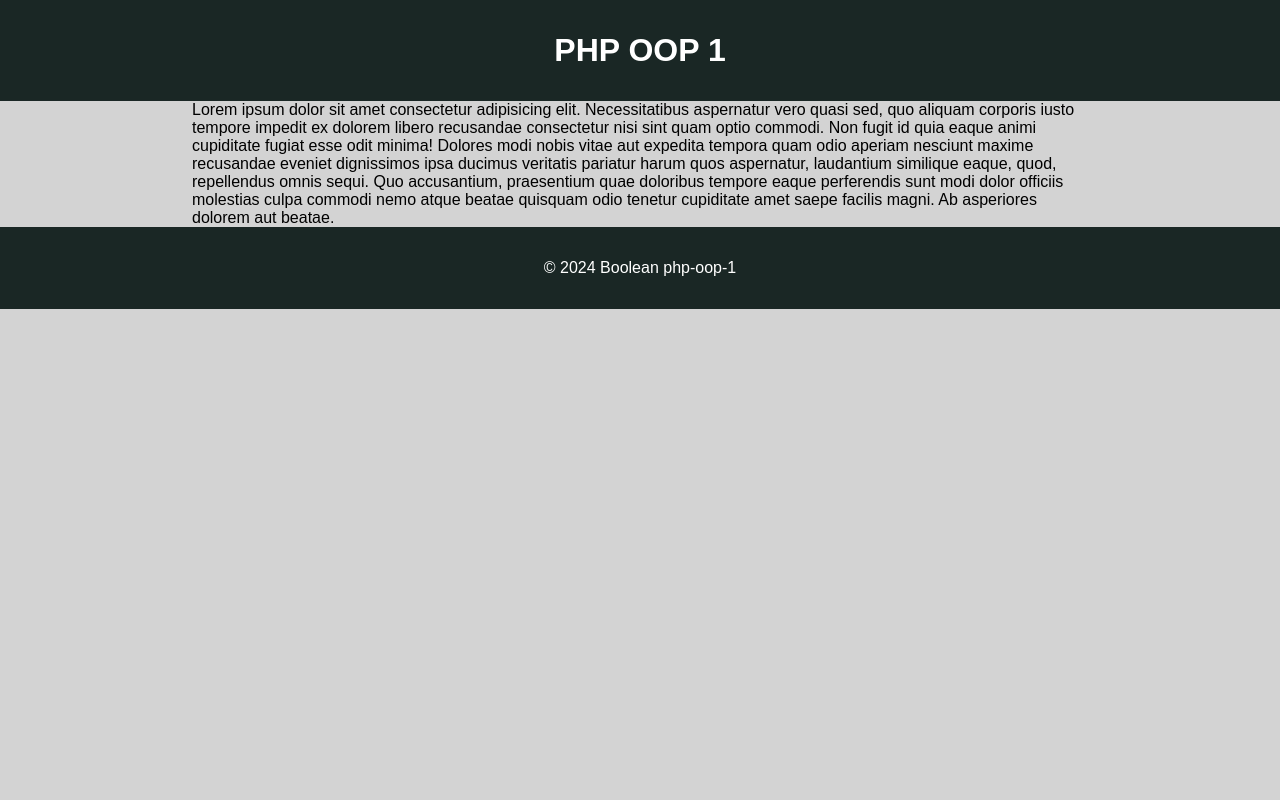
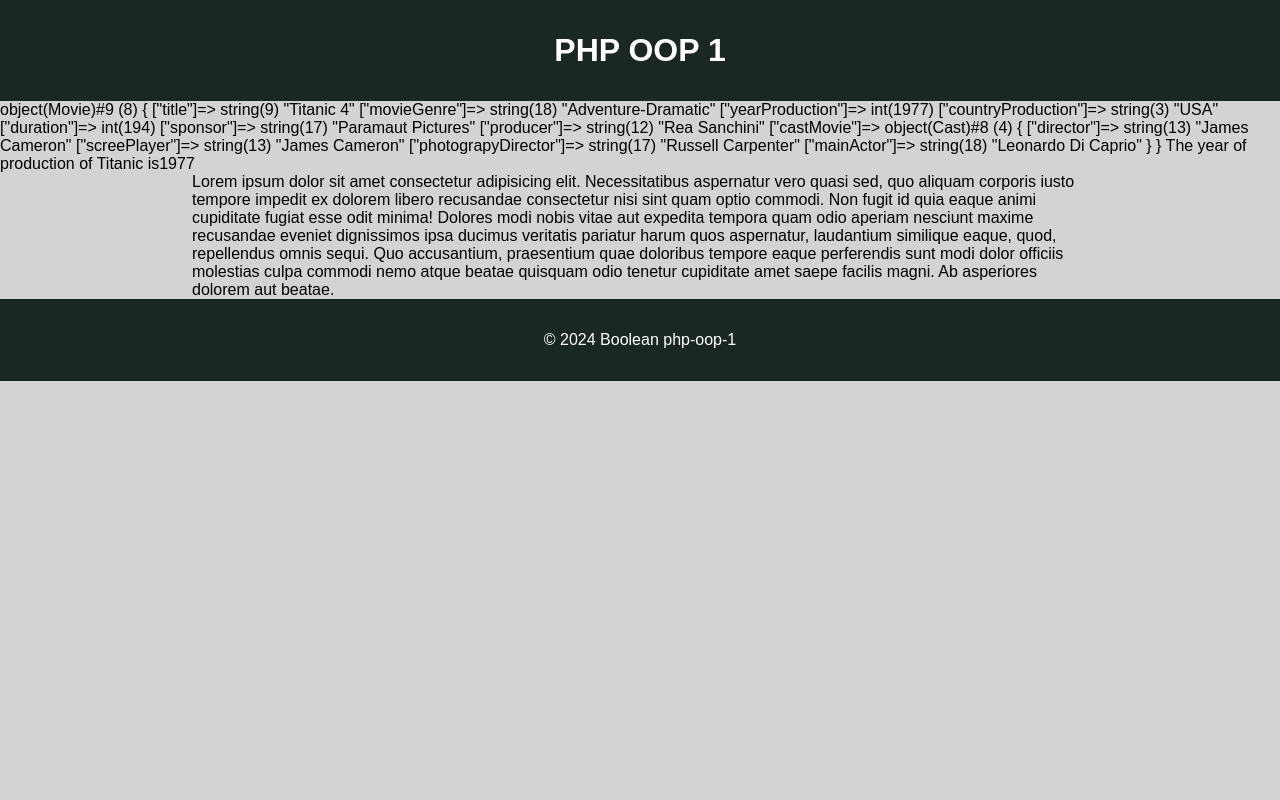
Before and after one commit to danieledisco/php-oop-1, a PHP site: page / in a window 1280 px wide. Run offline with PHP 8.4, Linux system fonts and the light colour scheme.

Commit message:
Load data file in un array of objects

```diff
--- a/index.php
+++ b/index.php
@@ -2,6 +2,39 @@
 include __DIR__ . '/app/Layout/header.php';
 require_once __DIR__ . '/app/Models/Cast.php';
 require_once __DIR__ . '/app/Models/Movie.php';
+require_once __DIR__ . '/app/Data/db.php';
+
+/* Numbero of movies in db */
+$nMovies = count($movieData);
+
+/* Load data in array of object Movies */
+for ($i = 0; $i < $nMovies; $i++) {
+
+    /* First invoke the constructor of the class Cast */
+    $cast = new Cast(
+        $movieData[$i]['director'],
+        $movieData[$i]['screePlayer'],
+        $movieData[$i]['photograpyDirector'],
+        $movieData[$i]['mainActor'],
+    );
+
+    /* Generate the Movie obj in the objArray */
+    $objArray[$i] = new Movie(
+        $movieData[$i]['title'],
+        $movieData[$i]['movieGenre'],
+        $movieData[$i]['yearProduction'],
+        $movieData[$i]['countryProduction'],
+        $movieData[$i]['duration'],
+        $movieData[$i]['sponsor'],
+        $movieData[$i]['producer'],
+        $cast
+    );
+}
+
+var_dump($objArray[3]);
+
+$yearOfTitanic = $objArray[3]->getYearProduction();
+echo "The year of production of Titanic is" . $yearOfTitanic;
 
 /* $castTitanic = new Cast('James Cameron', 'James Cameron', 'Russell Carpenter', 'Leonardo Di Caprio');
 $filmTitanic = new Movie('Titanic', 'Adventure-Dramatic', 1977, 'USA', 194, 'Paramaut Pictures', 'Rea Sanchini', $castTitanic);
```
